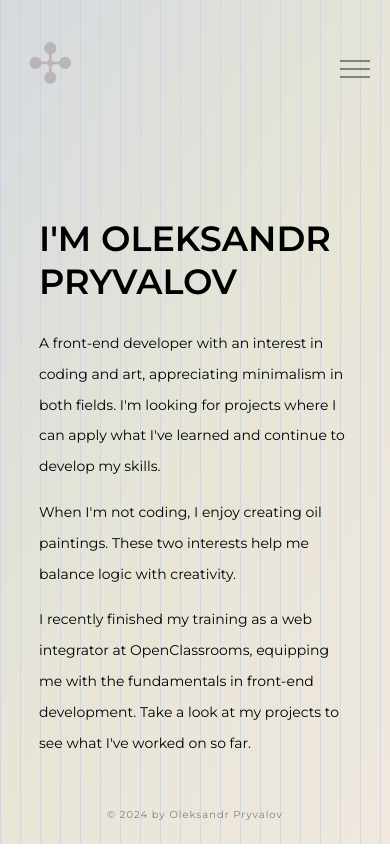
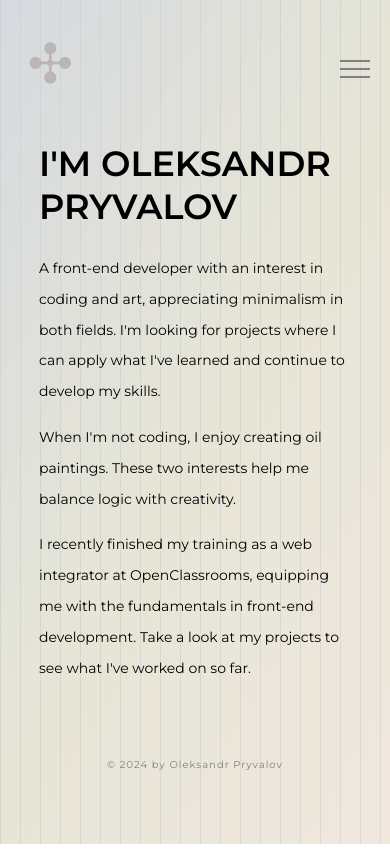
Before and after one commit to multumInParvo/my-portfolio, a React (Create React App) app: page / in a window 390 px wide. Built offline with nearby package versions, Linux system fonts and the light colour scheme.

Commit message:
corrected padding for mobile

```diff
--- a/src/components/Introduction/Introduction.scss
+++ b/src/components/Introduction/Introduction.scss
@@ -22,5 +22,9 @@
 @media (max-width: 768px) {
     .introduction-container {
         width: 80%;
+
+        .introduction-name {
+            margin: 25px 0 25px 0;
+        }
     }
 }
```
